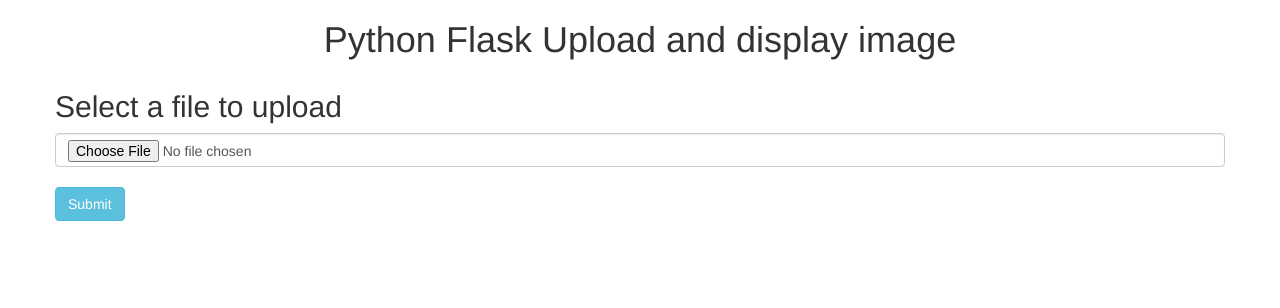
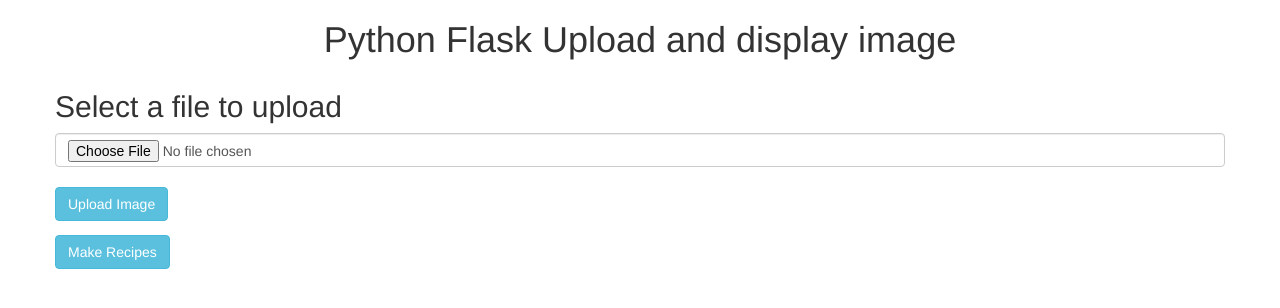
Before and after one commit to kucaleb/HackKu_2025, a Flask app: page / in a window 1280 px wide. Shown: the top 308 px of the page. Run offline with Flask 3, Linux system fonts and the light colour scheme; some libraries are stand-ins or nearby versions.

Commit message:
Added buttons for upload images and make recipes

```diff
--- a/app.py
+++ b/app.py
@@ -40,20 +40,16 @@ def upload_image():
         file.save(os.path.join(app.config['UPLOAD_FOLDER'], filename))
         #print('upload_image filename: ' + filename)
         flash('Image successfully uploaded and displayed below')
-        meals = get_Gemini_Meals(r"static\uploads\\" + filename)
-        print(meals)
-        return render_template('index.html', meals=meals)
+        #meals = get_Gemini_Meals(r"static\uploads\\" + filename)
+        #print(meals)
+        return render_template('index.html')
     else:
         flash('Allowed image types are - png, jpg, jpeg, gif')
         return redirect(request.url)
 
-@app.route('/display/<filename>')
-def display_image(filename):
-    #print('display_image filename: ' + filename)
-    return redirect(url_for('static', filename='uploads/' + filename), code=301)
-
-
+@app.route('/', methods=['GET'])
 def get_Gemini_Meals(image_path):
+    #Loop through pics in uploads
     image = PIL.Image.open(image_path)
 
     client = genai.Client(api_key=os.environ.get('GEMINI_API_KEY'))
--- a/templates/index.html
+++ b/templates/index.html
@@ -58,7 +58,12 @@
             </p>
         </dl>
         <p>
-            <input type="submit" value="Submit" class="btn btn-info">
+            <input type="submit" value="Upload Image" class="btn btn-info">
+        </p>
+    </form>
+    <form method="get" action="/">
+        <p>
+            <input type="submit" value="Make Recipes" class="btn btn-info">
         </p>
     </form>
 </div>
```
